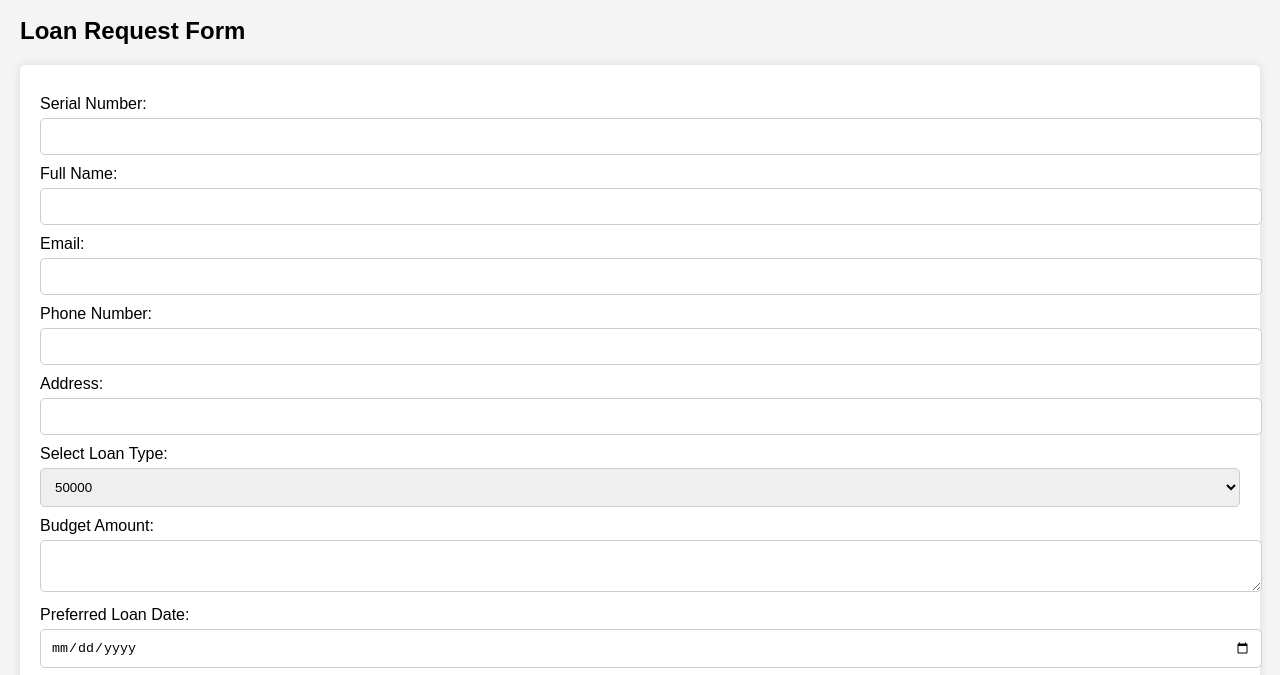
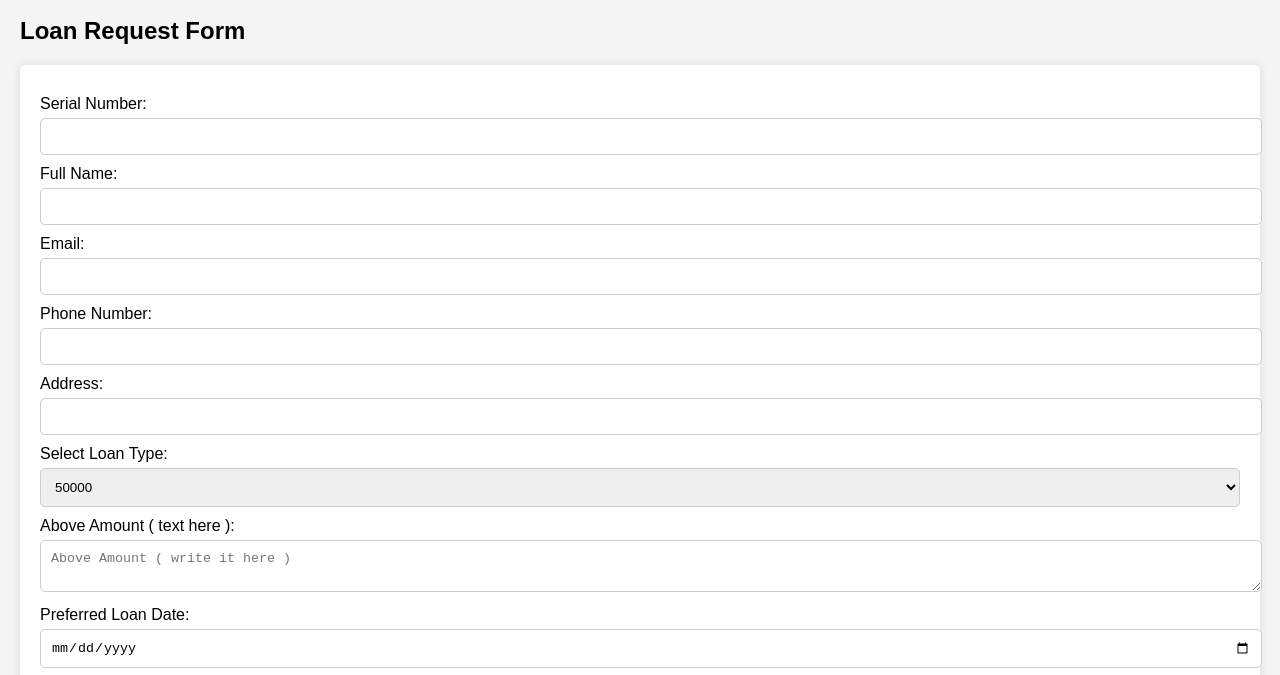
Before and after one commit to Kunsguru/Livewell-Housing-Solutions-Ltd-Loan-Request-, a plain HTML site: page index.html in a window 1280 px wide. Shown: the part 121-796 px from the top of the page. Drawn offline with Linux system fonts and the light colour scheme.

Commit message:
Update index.html

```diff
--- a/index.html
+++ b/index.html
@@ -83,8 +83,9 @@
             <option value="above">above</option>
         </select><br>
 
-        <label for="budget-amount">Budget Amount:</label>
-        <textarea id="budget-amount" name="budget-amount" required></textarea><br>
+        <label for="above-amount">Above Amount ( text here ):</label>
+        <textarea id="above-amount" name="above-amount"
+   placeholder="Above Amount ( write it here )" required></textarea><br>
 
         <label for="loan-date">Preferred Loan Date:</label>
         <input type="date" id="loan-date" name="loan-date" required><br>
```
